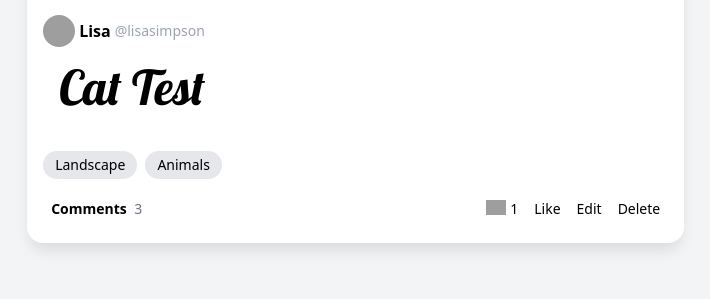
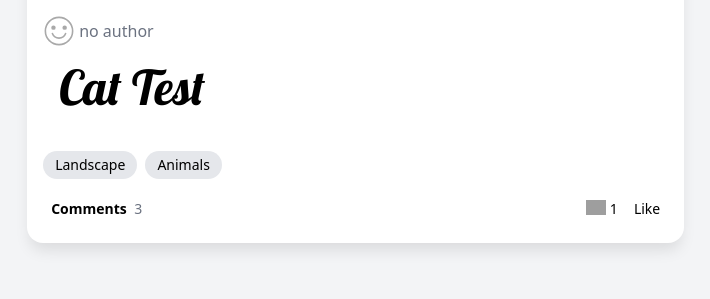
Before and after one commit to Edwinromerojr/webapps_htmx, a Django app: page / in a window 1280 px wide. Shown: the part 5915-6214 px from the top of the page, without its empty margins (79-789 px from the left). Run offline with Django 5.2, Linux system fonts and the light colour scheme; data comes from the database, SQL or seed files in the repository; both versions use the stored data as it was after the commit; some libraries are stand-ins or nearby versions; grey boxes are pictures that could not be loaded.

Commit message:
part10 user profile pages

```diff
--- a/core/settings.py
+++ b/core/settings.py
@@ -150,3 +150,5 @@ LOGIN_REDIRECT_URL = '/'
 EMAIL_BACKEND = 'django.core.mail.backends.console.EmailBackend'
 ACCOUNT_AUTHENTICATION_METHOD = 'email'
 ACCOUNT_EMAIL_REQUIRED = True
+
+ACCOUNT_USERNAME_BLACKLIST = ['admin', 'accounts', 'profile', 'category', 'post']
--- a/core/urls.py
+++ b/core/urls.py
@@ -31,7 +31,9 @@ urlpatterns = [
     path('post/edit/<pk>/', post_edit_view, name='post-edit'),
     path('post/<pk>/', post_page_view, name="post"),
     path('profile/', profile_view, name="profile"),
+    path('<username>/', profile_view, name="userprofile"),
     path('profile/edit/', profile_edit_view, name="profile-edit"),
+    path('profile/delete/', profile_delete_view, name="profile-delete"),
 ]
 
 urlpatterns += static(settings.MEDIA_URL, document_root=settings.MEDIA_ROOT)
--- a/posts/models.py
+++ b/posts/models.py
@@ -1,4 +1,5 @@
 from django.db import models
+from django.contrib.auth.models import User
 import uuid
 
 class Post(models.Model):
@@ -6,6 +7,7 @@ class Post(models.Model):
     artist = models.CharField(max_length=500, null=True)
     url = models.URLField(max_length=500, null=True)
     image = models.URLField(max_length=500)
+    author = models.ForeignKey(User, on_delete=models.SET_NULL, null=True, related_name='posts')
     body = models.TextField()
     tags = models.ManyToManyField('Tag')
     created = models.DateTimeField(auto_now_add=True)
--- a/posts/views.py
+++ b/posts/views.py
@@ -3,6 +3,7 @@ from django.contrib.auth.decorators import login_required
 from bs4 import BeautifulSoup
 import requests
 from django.contrib import messages
+from django.contrib.auth.decorators import login_required
 from .models import *
 from .forms import *
 
@@ -24,6 +25,7 @@ def home_view(request, tag=None):
     return render(request, 'posts/home.html', context)
 
 
+@login_required
 def post_create_view(request):
     form = PostCreateForm()
 
@@ -47,6 +49,8 @@ def post_create_view(request):
             artist = find_artist[0].text.strip()
             post.artist = artist
 
+            post.author = request.user
+
             post.save()
             form.save_m2m()
             return redirect('home')
@@ -54,8 +58,9 @@ def post_create_view(request):
     return render(request, 'posts/post_create.html', {'form': form})
 
 
+@login_required
 def post_delete_view(request, pk):
-    post = get_object_or_404(Post, id=pk)
+    post = get_object_or_404(Post, id=pk, author=request.user)
 
     if request.method == "POST":
         post.delete()
@@ -65,8 +70,9 @@ def post_delete_view(request, pk):
     return render(request, 'posts/post_delete.html', {'post' : post})
 
 
+@login_required
 def post_edit_view(request, pk):
-    post = get_object_or_404(Post, id=pk)
+    post = get_object_or_404(Post, id=pk, author=request.user)
     form = PostEditForm(instance=post)
 
     if request.method == "POST":
--- a/templates/includes/header.html
+++ b/templates/includes/header.html
@@ -24,8 +24,8 @@
             <li><a href="{% url "post-create" %}">Create Post</a></li>
             <li x-data="{ dropdownOpen: false }" class="relative">
                 <a @click="dropdownOpen = !dropdownOpen" @click.away="dropdownOpen = false" class="cursor-pointer select-none">
-                    <img class="h-8 w-8 rounded-full object-cover" src="{{ user.profile.image.url }}"/>
-                    {{ user.username }}
+                    <img class="h-8 w-8 rounded-full object-cover" src="{{ user.profile.avatar }}"/>
+                    {{ user.profile.name }}
                     <img x-bind:class="dropdownOpen && 'rotate-180 duration-300'" class="w-4" src="https://img.icons8.com/small/32/777777/expand-arrow.png"/>
                 </a>
                 <div x-show="dropdownOpen" x-cloak class="absolute right-0 bg-white text-black shadow rounded-lg w-40 p-2 z-20"
--- a/templates/posts/post.html
+++ b/templates/posts/post.html
@@ -1,3 +1,4 @@
+{% load static %}
 <article class="card">
     <div class="flex items-center justify-between px-4 h-14">
         <h3 class="text-start leading-5 mr-1">{{ post.title }}</h3>
@@ -7,11 +8,18 @@
         <a href="{% url "post" post.id %}"><img class="w-full" src="{{ post.image }}"></a>
     </figure>
     <div class="p-4 pb-2">
-        <a class="flex items-center gap-1 mb-4" href="">
-            <img class="w-8 h-8 object-cover rounded-full" src="https://img.icons8.com/small/96/A9A9A9/happy.png">
-            <span class="font-bold hover:underline">Lisa</span>
-            <span class="text-sm text-gray-400">@lisasimpson</span>
+        {% if post.author %}
+        <a class="flex items-center gap-1 mb-4" href="{% url "userprofile" post.author.username %}">
+            <img class="w-8 h-8 object-cover rounded-full" src="{{ post.author.profile.avatar }}">
+            <span class="font-bold hover:underline">{{ post.author.profile.name }}</span>
+            <span class="text-sm text-gray-400">@{{ post.author.username }}</span>
         </a>
+        {% else %}
+        <div class="flex items-center gap-1 mb-4">
+            <img class="w-8 h-8 object-cover rounded-full" src="{% static 'images/avatar_default.svg' %}">
+            <span class="text-gray-500">no author</span>
+        </div>
+        {% endif %}
         <p class="text-5xl mb-10 px-4 font1">{{ post.body }}</p>
         <div class="flex items-center gap-2 text-sm mb-5 flex-wrap">
             {% for tag in post.tags.all %}
@@ -29,8 +37,10 @@
                     1
                 </div>
                 <a href="">Like</a>
+                {% if user.is_authenticated and user == post.author %}
                 <a href="{% url "post-edit" post.id %}">Edit</a>
                 <a href="{% url "post-delete" post.id %}">Delete</a>
+                {% endif %}
             </div>
         </div>
     </div>
--- a/templates/users/profile_edit.html
+++ b/templates/users/profile_edit.html
@@ -4,9 +4,9 @@
 
 <h1 class="mb-2">Edit Profile</h1>
 <div class="text-center flex flex-col items-center">
-    <img id="avatar" class="w-36 h-36 rounded-full object-cover mb-4" src="{{ user.profile.image.url }}" />
+    <img id="avatar" class="w-36 h-36 rounded-full object-cover mb-4" src="{{ user.profile.avatar }}" />
     <div class="text-center max-w-md">
-        <h1 id="realname">{{ user.profile.realname }}</h1>
+        <h1 id="realname">{{ user.profile.name }}</h1>
         <div class="text-gray-400 mb-2 -mt-3">@{{ user.username }}</div>
     </div>
 </div>
@@ -16,7 +16,7 @@
     <button type="submit" >Submit</button>
     <a class="button secondaryAction ml-1" href="{{ request.META.HTTP_REFERER }}">Cancel</a>
 </form>
-<a class="mt-12 hover:underline text-gray-500" href="">Delete Profile</a>
+<a class="mt-12 hover:underline text-gray-500" href="{% url 'profile-delete' %}">Delete Profile</a>
 
 
 <script>
--- a/users/models.py
+++ b/users/models.py
@@ -1,5 +1,6 @@
 from django.db import models
 from django.contrib.auth.models import User
+from django.templatetags.static import static
 
 class Profile(models.Model):
     user = models.OneToOneField(User, on_delete=models.CASCADE)
@@ -12,3 +13,19 @@ class Profile(models.Model):
 
     def __str__(self):
         return str(self.user)
+
+    @property
+    def avatar(self):
+        try:
+            avatar = self.image.url
+        except:
+            avatar = static('images/avatar_default.svg')
+        return avatar
+
+    @property
+    def name(self):
+        if self.realname:
+            name = self.realname
+        else:
+            name = self.user.username
+        return name
```
Also changed, not shown: templates/users/profile.html (+10 -2 lines), templates/users/profile_delete.html (added, +14 -0 lines), users/views.py (+30 -3 lines), db.sqlite3, posts/migrations/0006_post_author.py (added).
